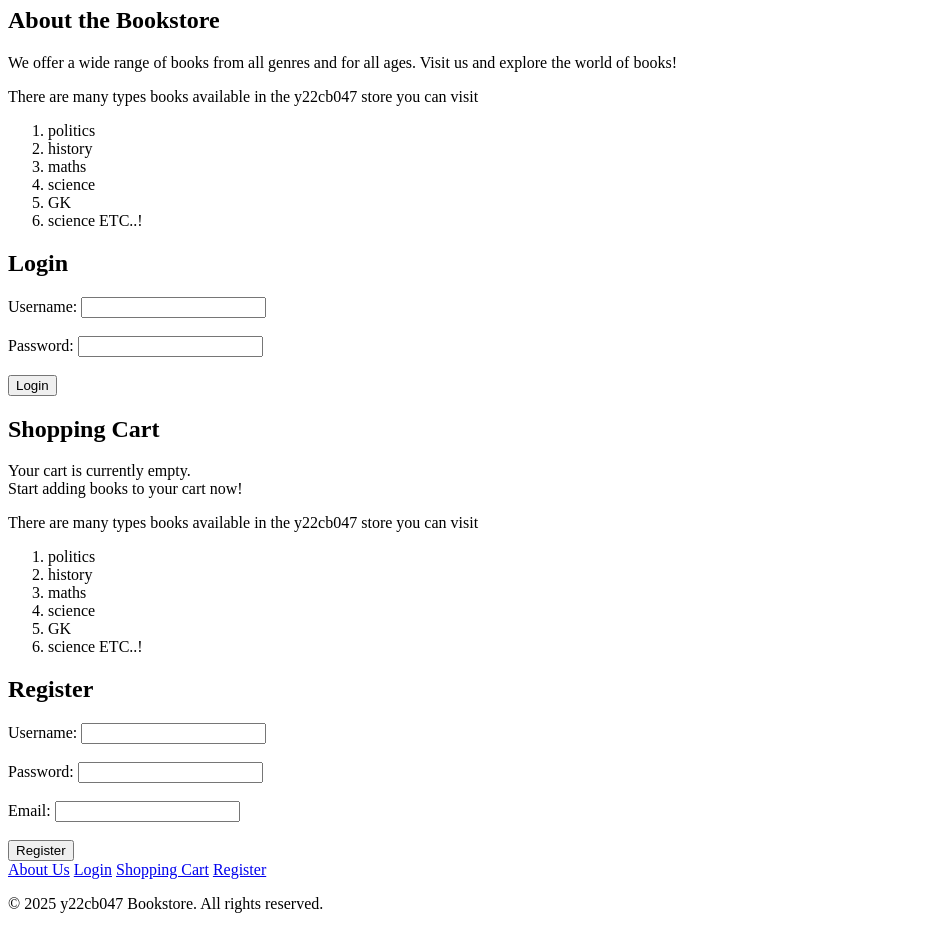
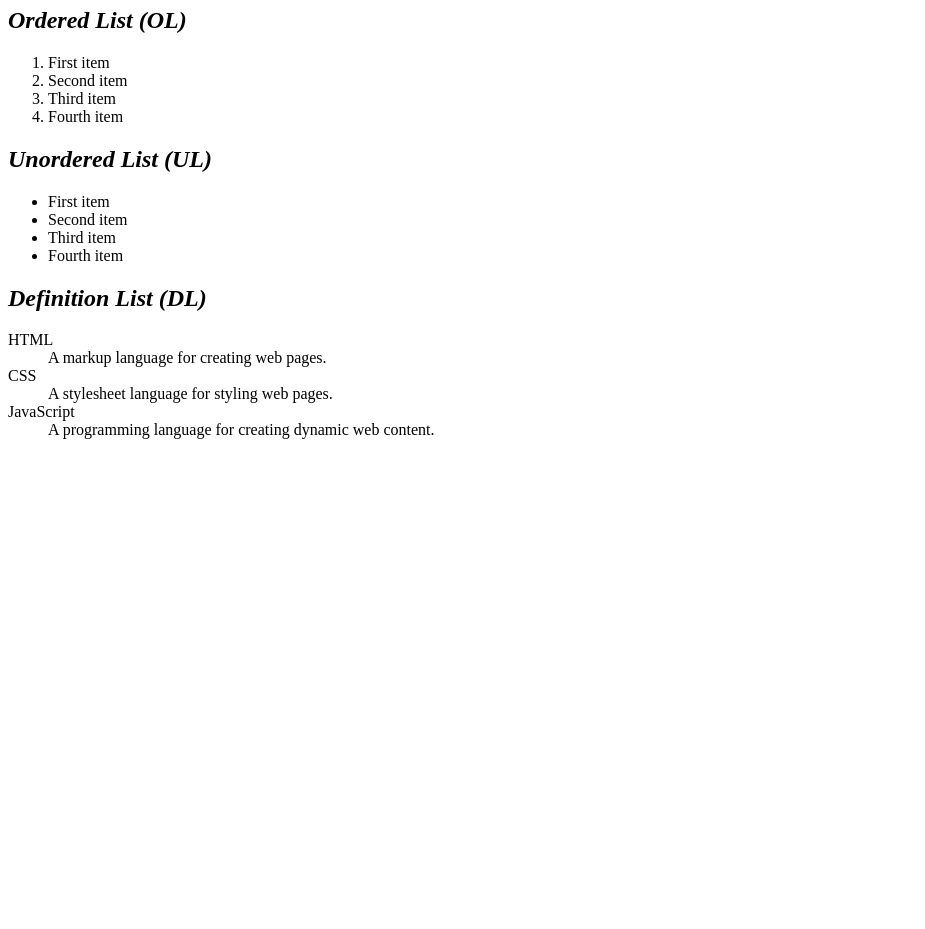
Before and after one commit to nkarthik369/y22cb047html, a plain HTML site: page index.html in a window 1280 px wide. Shown: the part 73-1002 px from the top of the page, without its empty margins (0-925 px from the left). After the commit the page ends 800 px from the top, so only its background shows below. Drawn offline with Linux system fonts and the light colour scheme.

Commit message:
Add files via upload

```diff
--- a/index.html
+++ b/index.html
@@ -1,80 +1,47 @@
 <!DOCTYPE html>
 <html lang="en">
-    <style>
-        h1{
-            text-align: center;
-        }
-    </style>
 <head>
     <meta charset="UTF-8">
     <meta name="viewport" content="width=device-width, initial-scale=1.0">
-    <title style="text-align: center;" >Bookstore</title>
-    <link rel="stylesheet" href="styles.css">
+    <title>Types of Lists</title>
+    <style>
+        h1{ text-align : center
+        }
+        h2 {
+            text-align;left:30px;
+            font-style: oblique;
+
+        }
+
+    </style>
 </head>
+<body>
+    <h1>Types of Lists</h1>
 
-<body>
-    <header>
-        <h1>Welcome to Y22CB047 Bookstore</h1>
-    </header>
+    <h2>Ordered List (OL)</h2>
+    <ol>
+        <li>First item</li>
+        <li>Second item</li>
+        <li>Third item</li>
+        <li>Fourth item</li>
+    </ol>
 
-    <main>
-        <section id="about">
-            <h2>About the Bookstore</h2>
-            <p>We offer a wide range of books from all genres and for all ages. Visit us and explore the world of books!</p>
-            <p>There are many types books available in the y22cb047 store you can visit</p>
-            <ol>
-                <li>politics</li>
-                <li>history</li>
-                <li>maths</li>
-                <li>science</li>
-                <li>GK</li>
-                <li>science ETC..!</li>
-            </ol>
-        </section>
-        <section id="login">
-            <h2>Login</h2>
-            <form>
-                <label for="username">Username:</label>
-                <input type="text" id="username" name="username" required><br><br>
-                <label for="password">Password:</label>
-                <input type="password" id="password" name="password" required><br><br>
-                <input type="submit" value="Login">
-            </form>
-        </section>
-        <section id="cart">
-            <h2>Shopping Cart</h2>
-            <p>Your cart is currently empty.<br> Start adding books to your cart now!</p>
-            <p>There are many types books available in the y22cb047 store you can visit</p>
-            <ol>
-                <li>politics</li>
-                <li>history</li>
-                <li>maths</li>
-                <li>science</li>
-                <li>GK</li>
-                <li>science ETC..!</li>
-            </ol>
-        </section>
-        <section id="register">
-            <h2>Register</h2>
-            <form>
-                <label for="new-username">Username:</label>
-                <input type="text" id="new-username" name="new-username" required><br><br>
-                <label for="new-password">Password:</label>
-                <input type="password" id="new-password" name="new-password" required><br><br>
-                <label for="email">Email:</label>
-                <input type="email" id="email" name="email" required><br><br>
-                <input type="submit" value="Register">
-            </form>
-        </section>
-        <nav>
-            <a href="#about">About Us</a>
-            <a href="#login">Login</a>
-            <a href="#cart">Shopping Cart</a>
-            <a href="#register">Register</a>
-        </nav>
-    </main>
-    <footer>
-        <p>&copy; 2025 y22cb047 Bookstore. All rights reserved.</p>
-    </footer>
+    <h2>Unordered List (UL)</h2>
+    <ul>
+        <li>First item</li>
+        <li>Second item</li>
+        <li>Third item</li>
+        <li>Fourth item</li>
+    </ul>
+
+    <h2>Definition List (DL)</h2>
+    <dl>
+        <dt>HTML</dt>
+        <dd>A markup language for creating web pages.</dd>
+        <dt>CSS</dt>
+        <dd>A stylesheet language for styling web pages.</dd>
+        <dt>JavaScript</dt>
+        <dd>A programming language for creating dynamic web content.</dd>
+    </dl>
 </body>
 </html>
```
